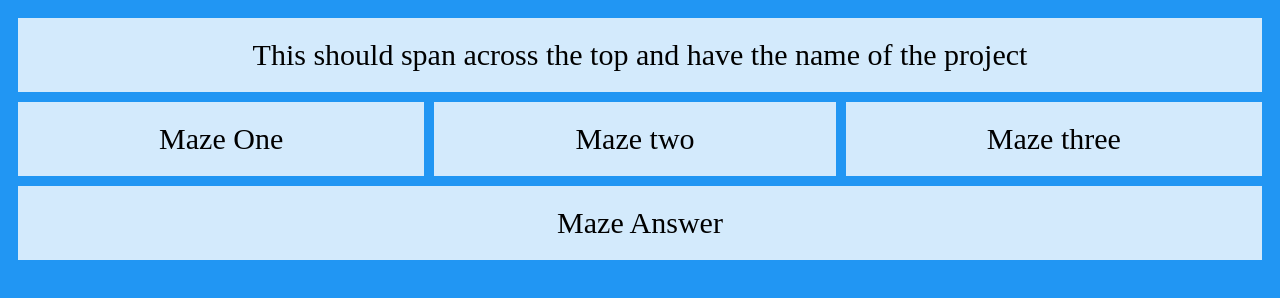
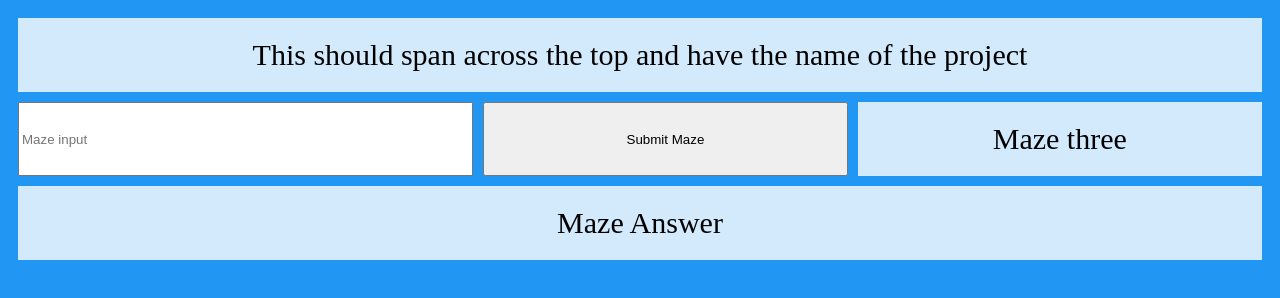
Before and after one commit to Polygeekism/pathingMaze, a website: page public/index.html in a window 1280 px wide. Drawn offline with Linux system fonts and the light colour scheme.

Commit message:
controller added

```diff
--- a/public/index.html
+++ b/public/index.html
@@ -15,14 +15,12 @@
     <title>Pathing Maze</title>
 </head>
 
-<body class="grid-container">
+<body class="grid-container" ng-app="myApp" ng-controller="mazeController as mc">
     <div class="item1">This should span across the top and have the name of the project</div>
-    <div class="item2">Maze One</div>
-    <div class="item3">Maze two</div>
+    <input type="text" class="item2" placeholder="Maze input">
+    <button class="item3">Submit Maze</button>
     <div class="item4">Maze three</div>
-    <div class="item5">Maze Answer
-
-    </div>
+    <div class="item5">Maze Answer</div>
 
 </body>
 
--- a/public/scripts/script.js
+++ b/public/scripts/script.js
@@ -1 +1,8 @@
 console.log("sourced the javascript");
+
+
+var app = angular.module('myApp', []);
+
+app.controller('mazeController', ['$http', function($http){
+    console.log("controller has been loaded");
+}]);
```
